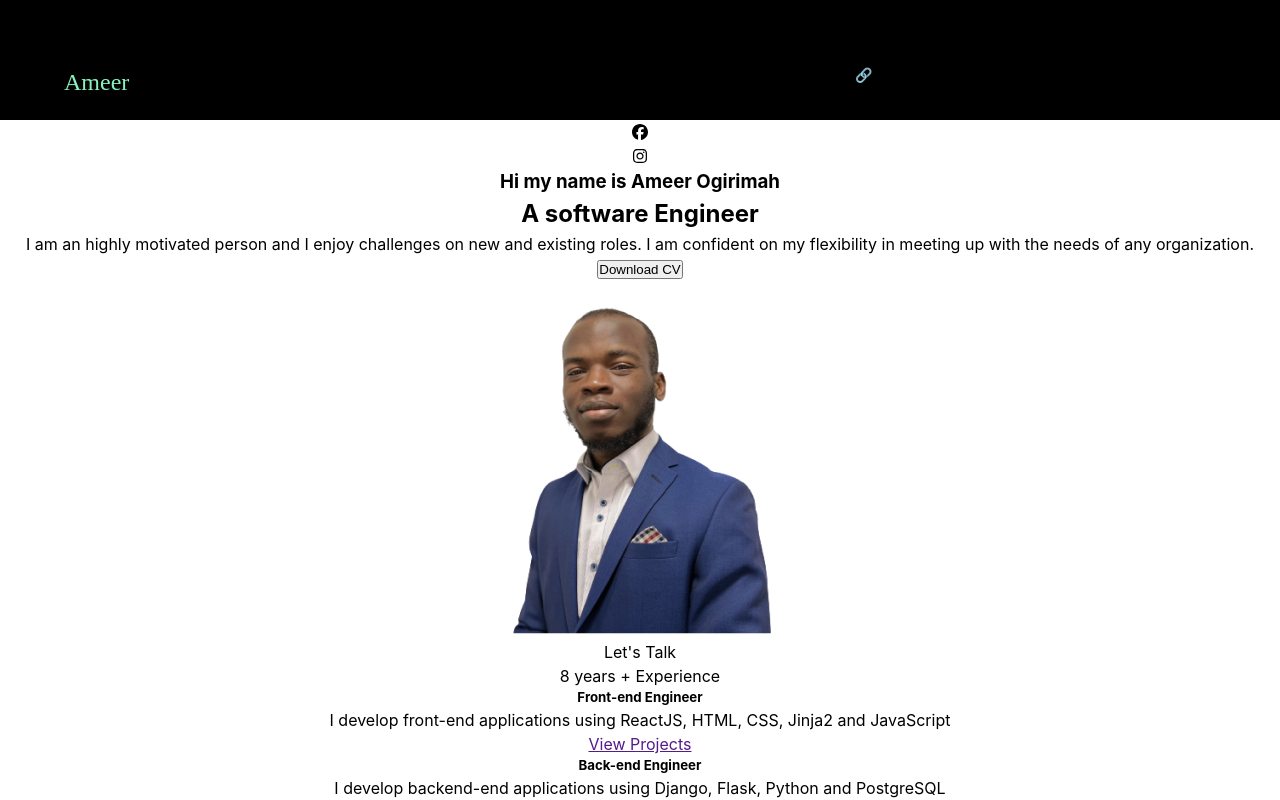
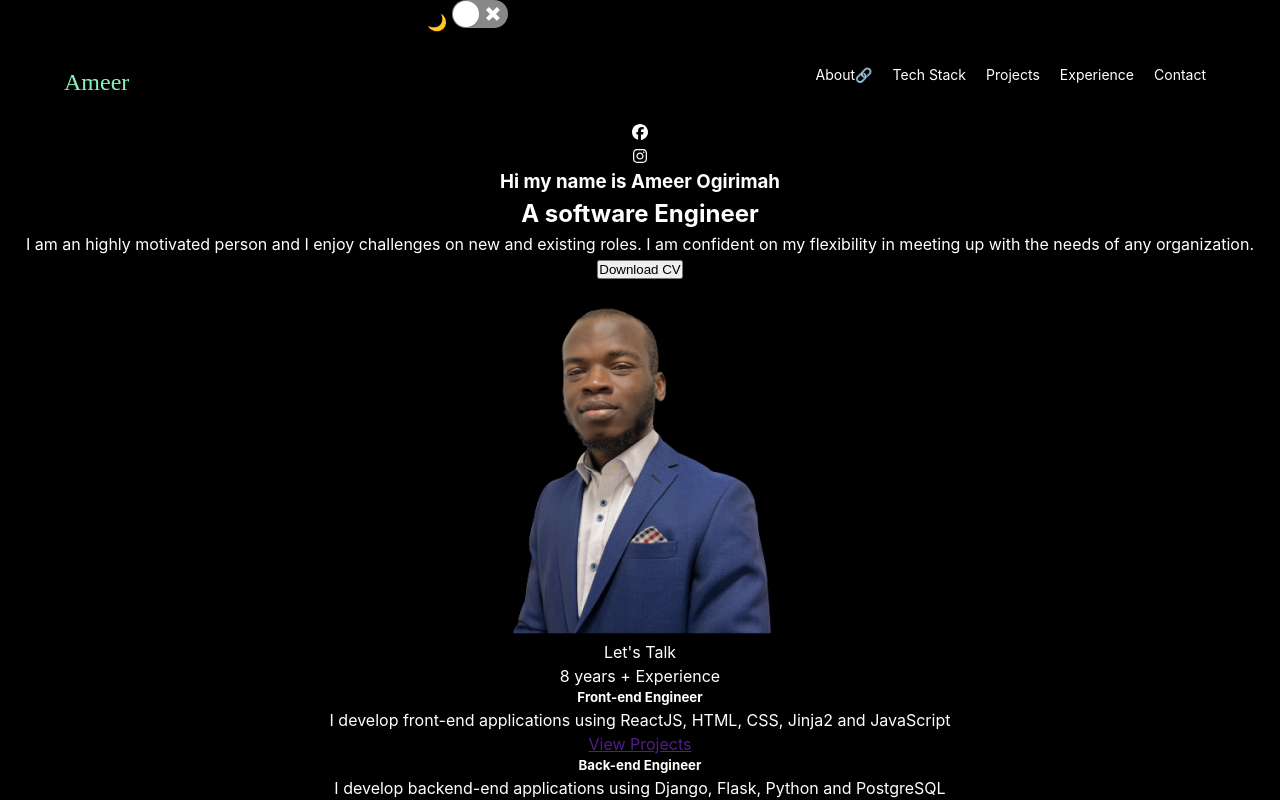
Before and after one commit to Ogirimah/potfolio, a React (Create React App) app in the folder new/: page / in a window 1280 px wide. Shown: the top 800 px of the page. Built offline with nearby package versions, Linux system fonts and the light colour scheme.

Commit message:
Add switch module and icon to navbar component

```diff
--- a/new/package.json
+++ b/new/package.json
@@ -14,6 +14,7 @@
     "react": "^18.2.0",
     "react-dom": "^18.2.0",
     "react-scripts": "5.0.1",
+    "react-switch": "^7.0.0",
     "web-vitals": "^2.1.4"
   },
   "scripts": {
--- a/new/src/App.js
+++ b/new/src/App.js
@@ -17,10 +17,10 @@ export const ThemeContext = createContext(null);
 
 
 function App() {
-  const [theme, setTheme] = useState('light');
+  const [theme, setTheme] = useState('dark');
 
   const toggleTheme = () => {
-    setTheme(theme === 'dark' ? 'light' : 'dark');
+    setTheme((current) => (current === 'dark' ? 'light' : 'dark'));
   };
 
   return (
--- a/new/src/components/Navbar.js
+++ b/new/src/components/Navbar.js
@@ -1,13 +1,25 @@
 //import React, { useState, useEffect} from "react";
+import { useContext } from "react";
 import styles from "../styles/navbar.module.css";
-//import appStyles from "../App.css"
+import { ThemeContext } from "../App.js"
+import Switch from "react-switch";
 
 
 export default function Navbar() {
-
+    const {
+        theme,
+        toggleTheme
+    } = useContext(ThemeContext);
     return (
     <header className={styles.heading}>
         <h1>Ameer</h1>
+        <div clasName='switch'>
+            <label> {theme === 'dark' ? '🌙' : '☀️'} </label>
+            <Switch
+                onChange={toggleTheme}
+                checked={theme === 'light'}
+                />
+        </div>
         <ul className={styles.list}>
             <li>About🔗</li>
             <li>Tech Stack</li>
```
Also changed, not shown: 1 other file (tests, documents, lock files or other folders).
